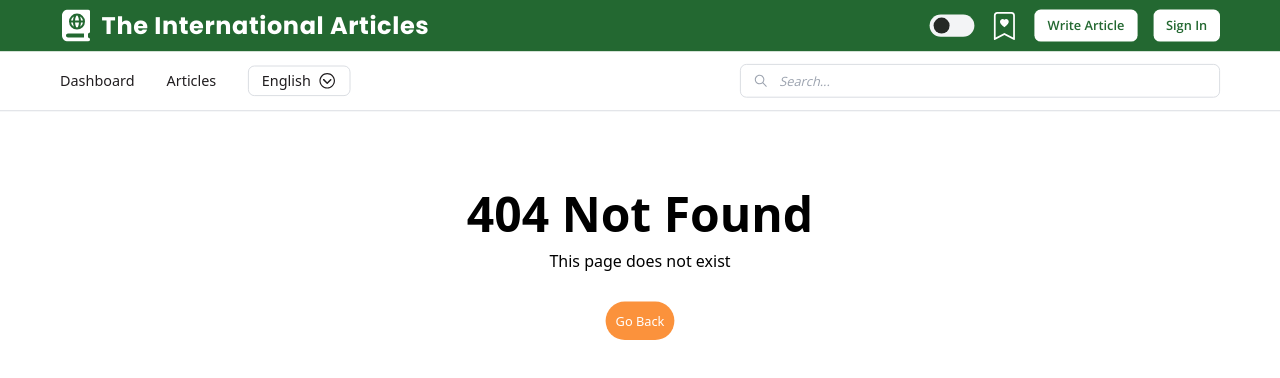
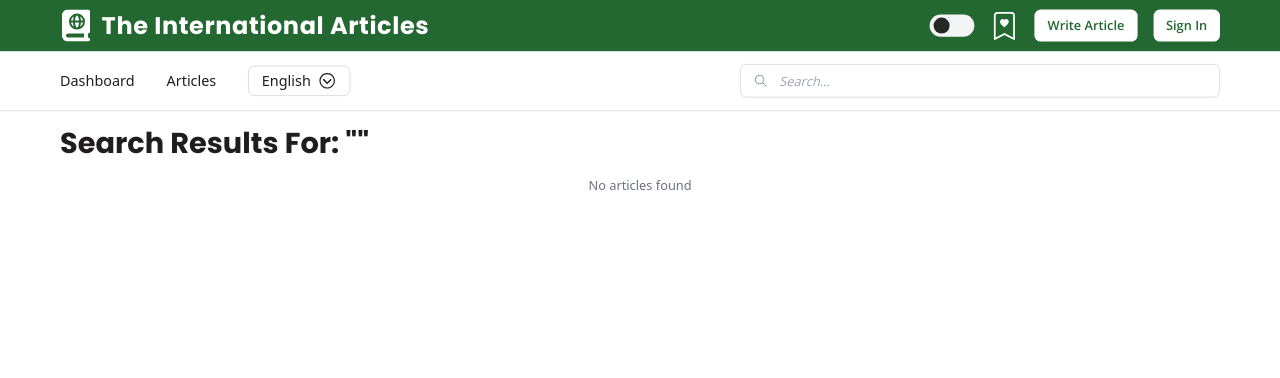
Before and after one commit to MarshallNickolauson/the-international-articles, a React (Vite) app in the folder frontend/: page /search in a window 1280 px wide. Before the commit this address had no page. Shown: the top 378 px of the page. Built offline with nearby package versions, Linux system fonts and the light colour scheme.

Commit message:
feature: search articles using keywords

```diff
--- a/frontend/src/components/Header.jsx
+++ b/frontend/src/components/Header.jsx
@@ -122,13 +122,10 @@ function Header() {
         } else navigate('/login');
     };
 
-    const [triggerSearch, { data, error: searchingError, isLoading: isSearchLoading }] = useLazySearchArticleQuery();
-
     const handleSearch = async (query) => {
         if (query.trim()) {
-            console.log(`Searching for: ${query} in language: ${language}`);
-            const res = await triggerSearch({ searchQuery: query, language });
-            console.log(res.data);
+            navigate(`/search?q=${encodeURIComponent(query)}`);
+            setSearchQuery('');
         }
     };
 
--- a/frontend/src/main.jsx
+++ b/frontend/src/main.jsx
@@ -22,6 +22,7 @@ import PrivateRoute from './components/PrivateRoute.jsx';
 import EditArticleScreen from './screens/EditArticleScreen.jsx';
 import MyArticlesScreen from './screens/MyArticlesScreen.jsx';
 import FavoriteArticlesScreen from './screens/FavoriteArticlesScreen.jsx';
+import SearchResultsScreen from './screens/SearchResultsScreen.jsx';
 
 function App() {
     const router = createBrowserRouter(
@@ -33,6 +34,7 @@ function App() {
                 <Route path='/register' element={<RegisterScreen />} />
                 <Route path='/article/:id' element={<ArticleScreen />} />
                 <Route path='/articles' element={<ArticleListScreen />} />
+                <Route path='/search' element={<SearchResultsScreen />} />
                 <Route path='' element={<PrivateRoute />}>
                     <Route path='/account' element={<AccountScreen />} />
                     <Route path='/my-articles' element={<MyArticlesScreen />} />
--- /dev/null
+++ b/frontend/src/screens/SearchResultsScreen.jsx
@@ -0,0 +1,92 @@
+import React, { useEffect, useState } from 'react';
+import { useLocation, useNavigate } from 'react-router-dom';
+import { useLazySearchArticleQuery } from '../slices/article/articleApiSlice';
+import { useSelector } from 'react-redux';
+import ArticleListCard from '../components/ArticleListCard';
+import RecentCardLoader from '../components/loaders/RecentCardLoader';
+import { TRANSLATIONS } from '../constants';
+
+const SearchResultsScreen = () => {
+    const location = useLocation();
+    const navigate = useNavigate();
+
+    const language = useSelector((state) => state.language.language);
+    const isDarkMode = useSelector((state) => state.theme.isDarkMode);
+    const translations = TRANSLATIONS[language] || TRANSLATIONS.en;
+
+    const [triggerSearch, { error, isLoading }] = useLazySearchArticleQuery();
+    const [searchResults, setSearchResults] = useState([]);
+
+    const queryParams = new URLSearchParams(location.search);
+    const query = queryParams.get('q');
+
+    useEffect(() => {
+        const fetchData = async () => {
+            if (query) {
+                try {
+                    const res = await triggerSearch({ searchQuery: query, language });
+                    if (res?.data) {
+                        setSearchResults(res.data || []);
+                    } else if (res?.error) {
+                        console.error('Error:', res.error);
+                    }
+                } catch (err) {
+                    console.error('Failed to fetch articles:', err);
+                }
+            }
+        };
+
+        fetchData();
+    }, [query, language, triggerSearch]);
+
+    if (isLoading) {
+        return (
+            <div className='flex flex-col'>
+                <h1 className={`py-5 font-poppins font-bold text-4xl transition-all duration-200 ${isDarkMode ? 'text-white' : 'text-darkExpansion'}`}>
+                    {translations.searchResultsFor || 'Search Results For'}
+                </h1>
+                <div className='h-[460px] pt-1'>
+                    {[...Array(8)].map((_, index) => (
+                        <div className='pb-5' key={index}>
+                            <RecentCardLoader />
+                        </div>
+                    ))}
+                </div>
+            </div>
+        );
+    }
+
+    if (error) {
+        return (
+            <div className='flex justify-center items-center mt-20'>
+                <div className='bg-red-100 text-red-800 p-6 rounded-2xl shadow-lg text-center max-w-md'>
+                    <h1 className='text-2xl font-bold'>Error</h1>
+                    <p>{error?.data?.message || 'Something went wrong'}</p>
+                    <button className='mt-4 bg-red-500 hover:bg-red-600 text-white px-4 py-2 rounded-lg' onClick={() => navigate('/')}>
+                        {translations.goToDashboard || 'Go to Dashboard'}
+                    </button>
+                </div>
+            </div>
+        );
+    }
+
+    return (
+        <div>
+            <h1 className={`py-5 font-poppins font-bold text-4xl transition-all duration-200 ${isDarkMode ? 'text-white' : 'text-darkExpansion'}`}>
+                {translations.searchResultsFor || 'Search Results For'}: "{query}"
+            </h1>
+
+            {searchResults.length === 0 ? (
+                <p className='text-center text-gray-500'>{translations.noResults || 'No articles found'}</p>
+            ) : (
+                <div className='space-y-4 py-2'>
+                    {searchResults.map((article) => (
+                        <ArticleListCard key={article._id} article={article} />
+                    ))}
+                </div>
+            )}
+        </div>
+    );
+};
+
+export default SearchResultsScreen;
```
Also changed, not shown: 1 other file (tests, documents, lock files or other folders).
